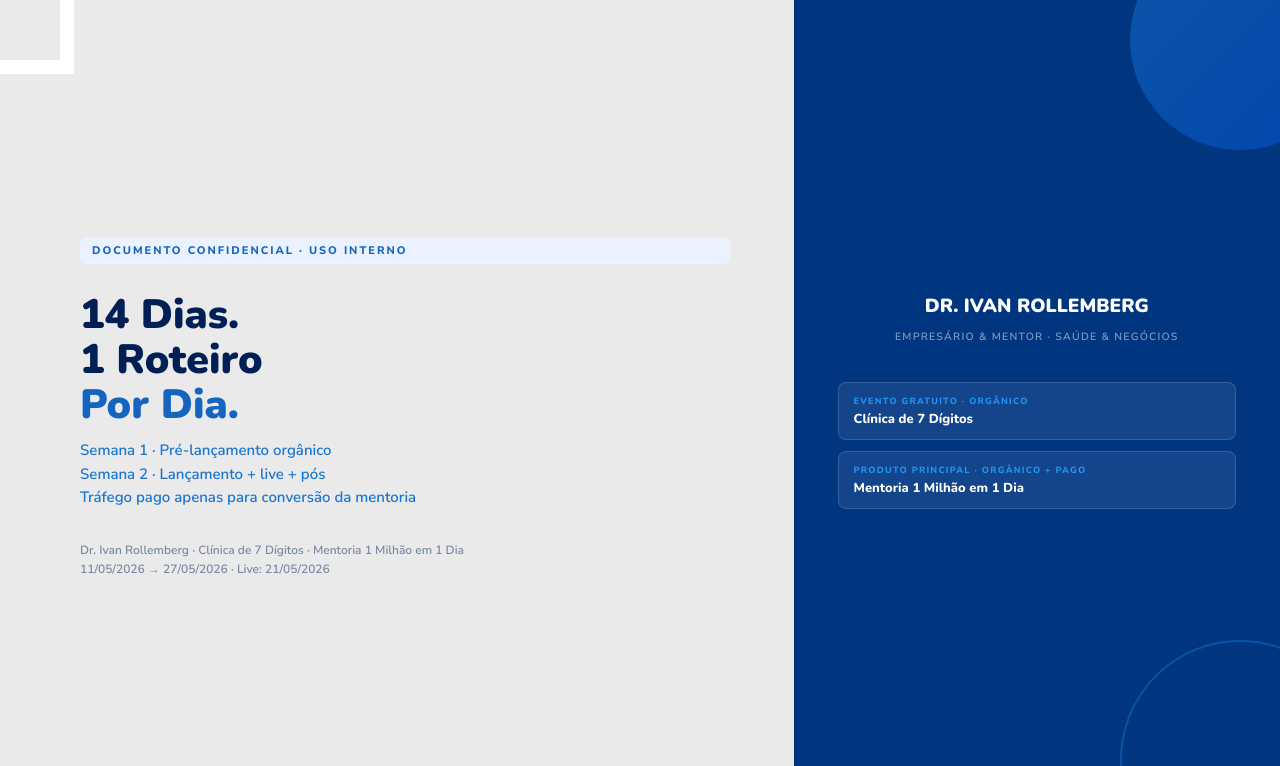
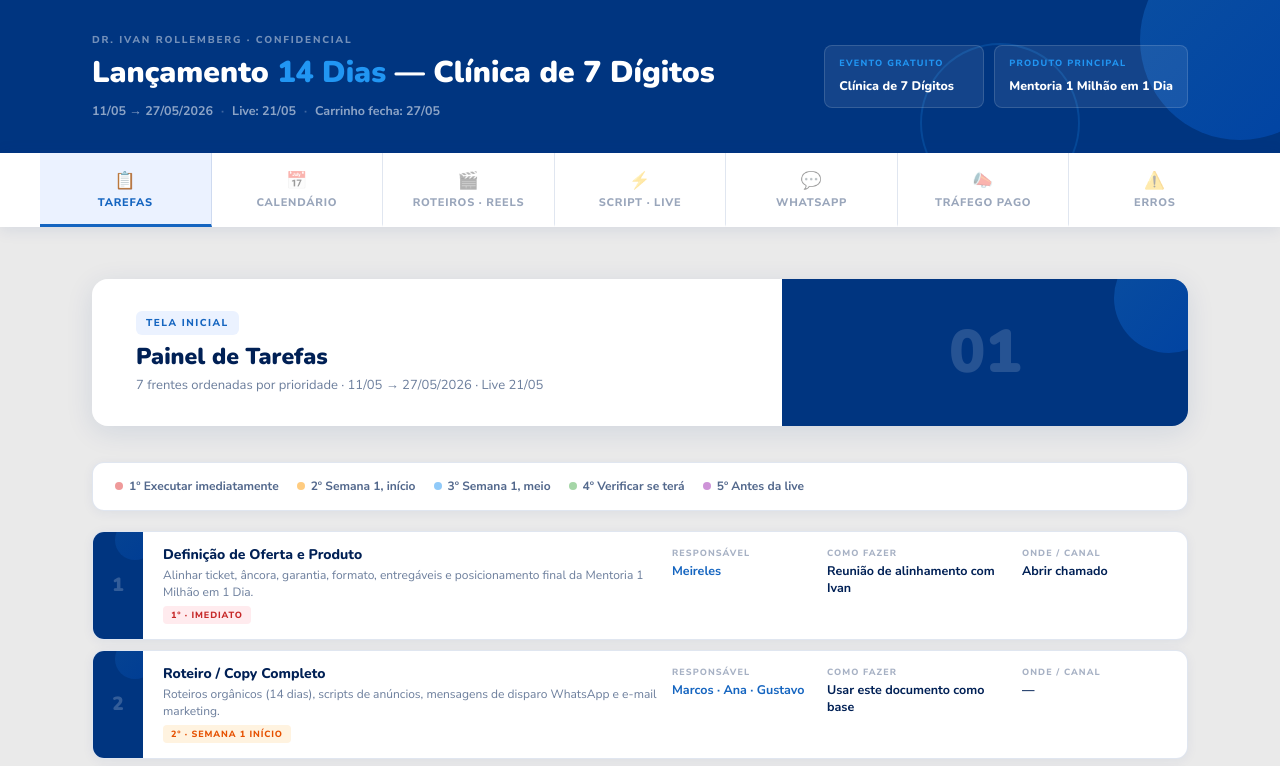
Before and after one commit to anamoutinhofoco/mentoria-ivan, a plain HTML site: page index.html in a window 1280 px wide. Shown: the top 766 px of the page. Drawn offline with nearby package versions, Linux system fonts and the light colour scheme.

Commit message:
Update index.html

```diff
--- a/index.html
+++ b/index.html
@@ -17,29 +17,24 @@
 }
 body{font-family:'Nunito Sans',sans-serif;background:var(--bg);color:var(--navy);font-size:15px;line-height:1.6}
 
-/* COVER */
-.cover{display:grid;grid-template-columns:62% 38%;min-height:100vh;overflow:hidden}
-.cvl{background:var(--bg);padding:96px 64px 80px 80px;display:flex;flex-direction:column;justify-content:center;position:relative}
-.cvl::before{content:'';position:absolute;top:-14px;left:-14px;width:88px;height:88px;background:var(--white);z-index:2}
-.cvl::after{content:'';position:absolute;top:0;left:0;width:60px;height:60px;background:var(--bg);z-index:3}
-.cvr{background:var(--navy2);display:flex;flex-direction:column;align-items:center;justify-content:center;padding:56px 44px;position:relative;overflow:hidden}
-.cvr::before{content:'';position:absolute;top:-70px;right:-70px;width:220px;height:220px;border-radius:50%;background:linear-gradient(135deg,var(--blue2),var(--blue4));opacity:.5}
-.cvr::after{content:'';position:absolute;bottom:-80px;right:-80px;width:240px;height:240px;border-radius:50%;border:2.5px solid rgba(33,150,243,.3)}
-.cvbar{position:absolute;bottom:0;left:0;right:0;height:3px;background:linear-gradient(90deg,var(--blue),transparent)}
-.cvey{font-weight:800;font-size:11px;letter-spacing:.18em;text-transform:uppercase;color:var(--blue);background:var(--bb);display:inline-block;padding:5px 12px;border-radius:6px;margin-bottom:28px}
-.cvh{font-family:'Nunito',sans-serif;font-weight:900;font-size:clamp(28px,3.2vw,46px);color:var(--navy);line-height:1.1;margin-bottom:12px}
-.cvh span{color:var(--blue)}
-.cvs{font-weight:600;font-size:15px;color:var(--blue2);margin-bottom:32px;line-height:1.55}
-.cvm{font-size:12px;color:rgba(0,32,85,.48);font-weight:600}
-.cvbrand{font-family:'Nunito',sans-serif;font-weight:900;font-size:19px;color:#fff;text-align:center;margin-bottom:8px;position:relative;z-index:1}
-.cvtag{font-size:10.5px;font-weight:600;letter-spacing:.12em;text-transform:uppercase;color:rgba(255,255,255,.5);text-align:center;position:relative;z-index:1;margin-bottom:36px}
-.cvpills{display:flex;flex-direction:column;gap:11px;width:100%;position:relative;z-index:1}
-.cvpill{background:rgba(255,255,255,.08);border:1px solid rgba(255,255,255,.14);border-radius:8px;padding:11px 15px}
-.cvpl{font-size:9px;font-weight:800;letter-spacing:.14em;text-transform:uppercase;color:var(--blue3);margin-bottom:3px}
-.cvpn{font-family:'Nunito',sans-serif;font-weight:800;font-size:13px;color:#fff;line-height:1.3}
+/* PAGE HEADER */
+.pageheader{background:var(--navy2);position:relative;overflow:hidden}
+.pageheader::before{content:'';position:absolute;top:-60px;right:-60px;width:200px;height:200px;border-radius:50%;background:linear-gradient(135deg,var(--blue2),var(--blue4));opacity:.4}
+.pageheader::after{content:'';position:absolute;bottom:-50px;right:200px;width:160px;height:160px;border-radius:50%;border:2px solid rgba(33,150,243,.2);background:transparent}
+.pageheader-inner{max-width:1200px;margin:0 auto;padding:32px 52px;display:flex;align-items:center;gap:40px;position:relative;z-index:1}
+.pageheader-left{flex:1}
+.pageheader-eyebrow{font-size:10px;font-weight:800;letter-spacing:.18em;text-transform:uppercase;color:rgba(255,255,255,.45);margin-bottom:8px}
+.pageheader-title{font-family:'Nunito',sans-serif;font-weight:900;font-size:clamp(20px,2.4vw,30px);color:#fff;line-height:1.15;margin-bottom:10px}
+.pageheader-title span{color:var(--blue3)}
+.pageheader-meta{display:flex;align-items:center;gap:8px;font-size:12.5px;font-weight:700;color:rgba(255,255,255,.55)}
+.phsep{color:rgba(255,255,255,.25)}
+.pageheader-right{display:flex;gap:10px;flex-shrink:0}
+.pageheader-pill{background:rgba(255,255,255,.08);border:1px solid rgba(255,255,255,.14);border-radius:8px;padding:10px 14px;min-width:160px}
+.php-label{display:block;font-size:9px;font-weight:800;letter-spacing:.14em;text-transform:uppercase;color:var(--blue3);margin-bottom:3px}
+.php-name{font-family:'Nunito',sans-serif;font-weight:800;font-size:12.5px;color:#fff;line-height:1.3}
 
 /* STICKY TABS */
-.tabwrap{position:sticky;top:0;z-index:200;background:var(--white);box-shadow:var(--shm)}
+.tabwrap{position:sticky;top:0;z-index:200;background:var(--white);box-shadow:0 2px 16px rgba(0,53,128,0.10)}
 .tabs{display:flex;max-width:1200px;margin:0 auto}
 .tab{flex:1;padding:16px 8px 14px;font-family:'Nunito Sans',sans-serif;font-weight:800;font-size:11px;letter-spacing:.07em;text-transform:uppercase;color:rgba(0,32,85,.4);border:none;background:transparent;cursor:pointer;border-bottom:3px solid transparent;display:flex;flex-direction:column;align-items:center;gap:3px;transition:all .18s}
 .tab .ti{font-size:17px}
@@ -226,12 +221,14 @@ body{font-family:'Nunito Sans',sans-serif;background:var(--bg);color:var(--navy)
 hr{border:none;border-top:1px solid var(--div);margin:40px 0}
 
 @media(max-width:780px){
-  .cover,.sh,.footer,.cal{grid-template-columns:1fr}
+  .pageheader-inner{flex-direction:column;gap:18px;padding:24px 20px}
+  .pageheader-right{flex-direction:column;gap:8px;width:100%}
+  .pageheader-pill{min-width:0}
+  .sh,.footer,.cal{grid-template-columns:1fr}
   .tabs-wrap,.w{padding:0 16px}
   .tab{font-size:9.5px;padding:12px 4px}
   .tc{grid-template-columns:1fr;gap:5px}
   .cdays{grid-template-columns:repeat(4,1fr)}
-  .cvl{padding:56px 22px 36px}
   .scard{grid-template-columns:1fr}
   .ss{height:6px}
   .pr{grid-template-columns:1fr}
@@ -240,22 +237,30 @@ hr{border:none;border-top:1px solid var(--div);margin:40px 0}
 </head>
 <body>
 
-<!-- COVER -->
-<div class="cover">
-  <div class="cvl">
-    <span class="cvey">Documento Confidencial · Uso Interno</span>
-    <h1 class="cvh">14 Dias.<br>1 Roteiro<br><span>Por Dia.</span></h1>
-    <p class="cvs">Semana 1 · Pré-lançamento orgânico<br>Semana 2 · Lançamento + live + pós<br>Tráfego pago apenas para conversão da mentoria</p>
-    <p class="cvm">Dr. Ivan Rollemberg · Clínica de 7 Dígitos · Mentoria 1 Milhão em 1 Dia<br>11/05/2026 → 27/05/2026 · Live: 21/05/2026</p>
-  </div>
-  <div class="cvr">
-    <div class="cvbrand">DR. IVAN ROLLEMBERG</div>
-    <div class="cvtag">Empresário &amp; Mentor · Saúde &amp; Negócios</div>
-    <div class="cvpills">
-      <div class="cvpill"><div class="cvpl">Evento Gratuito · Orgânico</div><div class="cvpn">Clínica de 7 Dígitos</div></div>
-      <div class="cvpill"><div class="cvpl">Produto Principal · Orgânico + Pago</div><div class="cvpn">Mentoria 1 Milhão em 1 Dia</div></div>
+<!-- HEADER -->
+<div class="pageheader">
+  <div class="pageheader-inner">
+    <div class="pageheader-left">
+      <div class="pageheader-eyebrow">Dr. Ivan Rollemberg · Confidencial</div>
+      <h1 class="pageheader-title">Lançamento <span>14 Dias</span> — Clínica de 7 Dígitos</h1>
+      <div class="pageheader-meta">
+        <span>11/05 → 27/05/2026</span>
+        <span class="phsep">·</span>
+        <span>Live: 21/05</span>
+        <span class="phsep">·</span>
+        <span>Carrinho fecha: 27/05</span>
+      </div>
     </div>
-    <div class="cvbar"></div>
+    <div class="pageheader-right">
+      <div class="pageheader-pill">
+        <span class="php-label">Evento gratuito</span>
+        <span class="php-name">Clínica de 7 Dígitos</span>
+      </div>
+      <div class="pageheader-pill">
+        <span class="php-label">Produto principal</span>
+        <span class="php-name">Mentoria 1 Milhão em 1 Dia</span>
+      </div>
+    </div>
   </div>
 </div>
 
```
